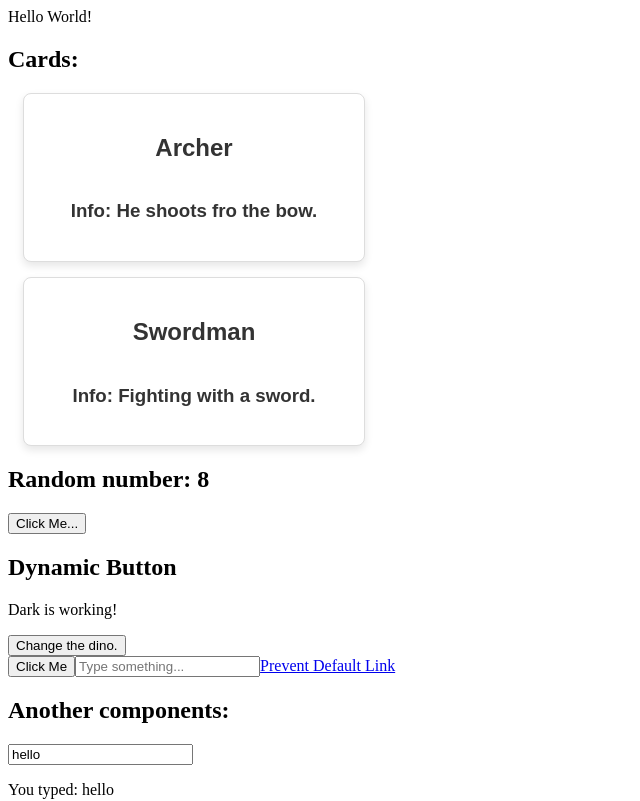
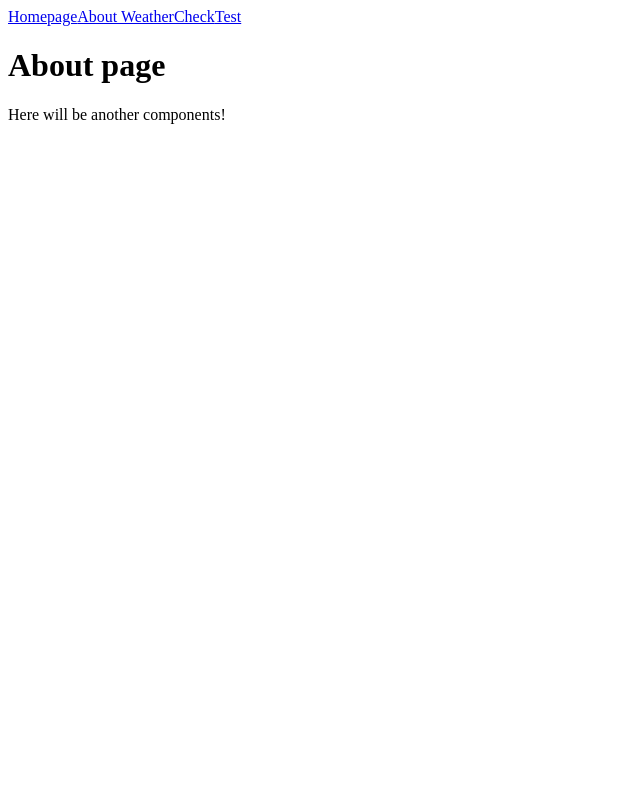
Before and after one commit to Dominionss/WeatherCheck, a React (Create React App) app in the folder weather-app/: page /about in a window 1280 px wide. Shown: the top 801 px of the page, without its empty margins (0-640 px from the left). Built offline with nearby package versions, Linux system fonts and the light colour scheme.

Commit message:
Correct routing!

```diff
--- a/weather-app/src/App.js
+++ b/weather-app/src/App.js
@@ -12,18 +12,11 @@ import PropDrilling from "./components/PropDrilling";
 import TemperatureInput from './components/TemperatureInput';
 import { toCelsius, toFahrenheit, tryConvert } from './utils/converters';
 
-import { BrowserRouter, Routes, Route } from 'react-router-dom';
+import { BrowserRouter, Routes, Route, Link } from 'react-router-dom';
+import Home from './components/Home';
+import About from './components/About';
 
 function Test() {
-
-    return(
-        <div>
-            Test
-        </div>
-    );
-}
-
-function App() {
 
     const [temperature, setTemperature] = useState('');
     const [scale, setScale] = useState('c');
@@ -41,8 +34,8 @@ function App() {
     const celsius = scale === 'f' ? tryConvert(temperature, toCelsius) : temperature;
     const fahrenheit = scale === 'c' ? tryConvert(temperature, toFahrenheit) : temperature;
 
-    return (
-        <div className="App">
+    return(
+        <div>
             Hello World!
 
             <h2>Cards:</h2>
@@ -83,6 +76,31 @@ function App() {
                 temperature={fahrenheit}
                 onTemperatureChange={handleFahrenheitChange}
             />
+        </div>
+    );
+}
+
+function App() {
+
+
+
+    return (
+        <div className="App">
+            <BrowserRouter>
+                <nav>
+                    <Link to="/" className="nav-item">Homepage</Link>
+                    <Link to="/about" className="nav-item">About WeatherCheck</Link>
+                    <Link to="/test" className="nav-item">Test</Link>
+                </nav>
+
+                <Routes>
+                    <Route path="/" element={<Home />}/>
+                    <Route path="/about" element={<About />}/>
+                    <Route path="/test" element={<Test />}/>
+                </Routes>
+            </BrowserRouter>
+
+            Here will be another components!
 
         </div>
     );
--- /dev/null
+++ b/weather-app/src/components/About.js
@@ -0,0 +1,13 @@
+import React from 'react';
+
+
+function About() {
+
+    return(
+        <div>
+            <h1>About page</h1>
+        </div>
+    );
+}
+
+export default About;
--- /dev/null
+++ b/weather-app/src/components/Home.js
@@ -0,0 +1,13 @@
+import React from 'react';
+
+
+function Home() {
+
+    return(
+        <div>
+            <h1>Home page</h1>
+        </div>
+    );
+}
+
+export default Home;
```
